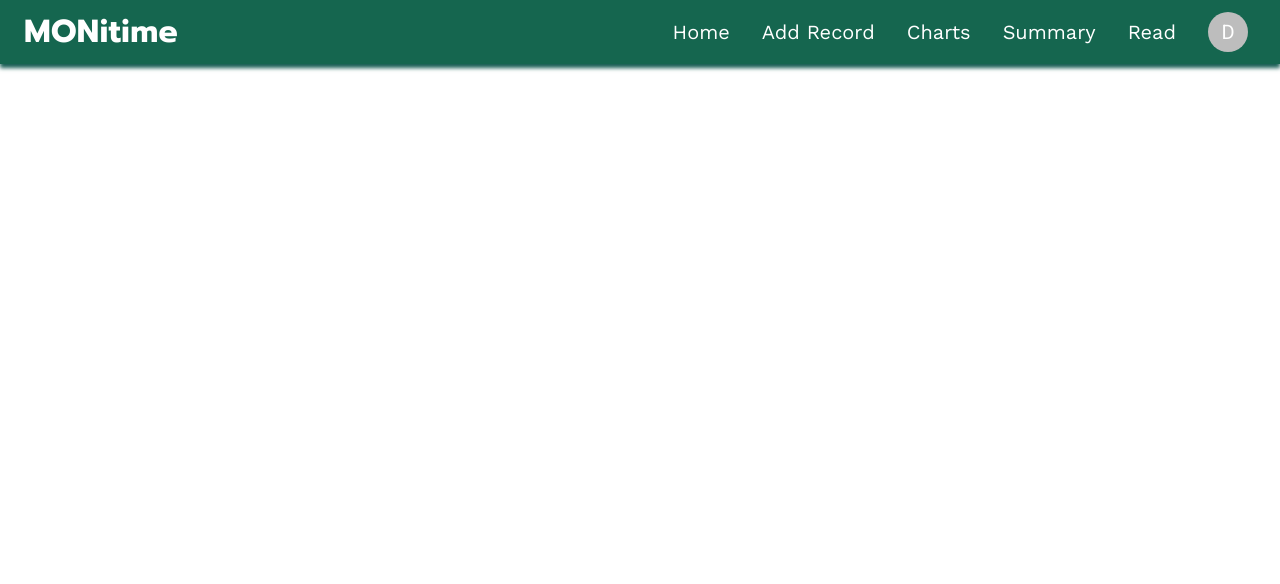
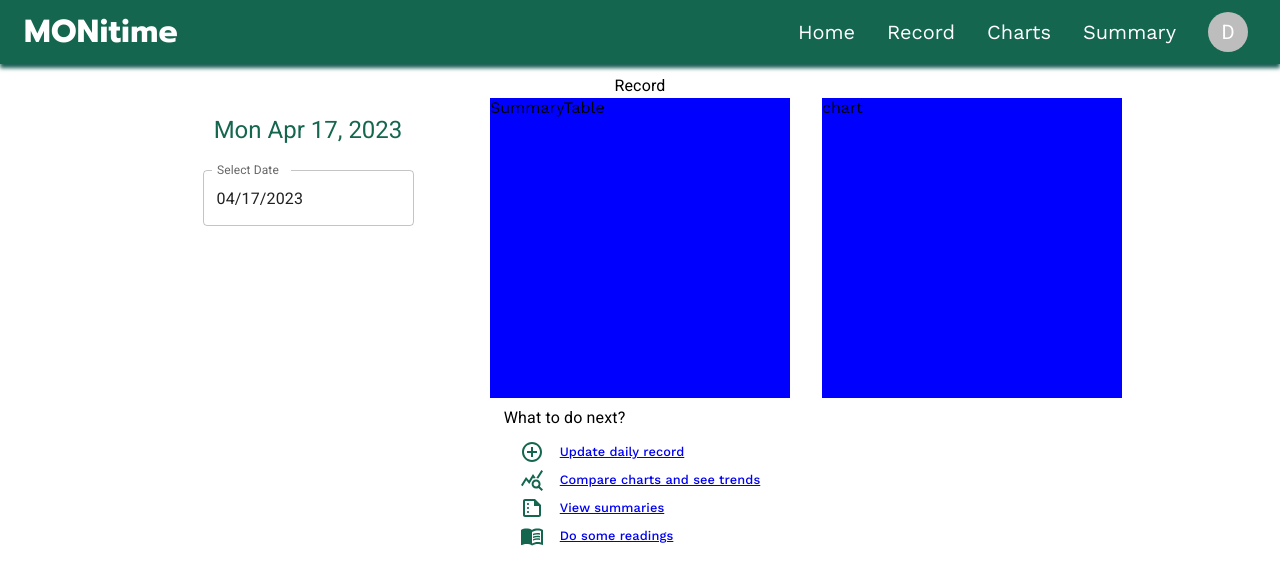
Before and after one commit to aramind/first-web-dev-portfolio, a React (Create React App) app in the folder p4-node-app/client/: page /record in a window 1280 px wide. Shown: the top 584 px of the page. Built offline with nearby package versions, Linux system fonts and the light colour scheme.

Commit message:
fix(minor) : fixing the layout of the form part, table, and chart display on the record page

```diff
--- a/p4-node-app/client/src/components/DatePickerComponent.js
+++ b/p4-node-app/client/src/components/DatePickerComponent.js
@@ -12,6 +12,7 @@ const DatePickerComponent = ({ selectedDate, setSelectedDate, focused }) => {
   return (
     <>
       <DatePicker
+        label={"Select Date"}
         value={selectedDate}
         onChange={handleDateChange}
         renderInput={(params) => (
@@ -21,9 +22,7 @@ const DatePickerComponent = ({ selectedDate, setSelectedDate, focused }) => {
             fullWidth
             style={{
               borderColor: muiTheme.palette.primary.main,
-            }}
-            InputLabelProps={{
-              placeholder: "Select Date",
+              justifyContent: "left",
             }}
           />
         )}
--- a/p4-node-app/client/src/components/navbar/NavBarLink.js
+++ b/p4-node-app/client/src/components/navbar/NavBarLink.js
@@ -5,6 +5,7 @@ import muiTheme from "../../muiTheme";
 const NavBarLink = ({ name, to }) => {
   return (
     <Link
+      to={to}
       color="inherit"
       underline="none"
       href={to}
--- a/p4-node-app/client/src/components/navbar/NavBarLinks.js
+++ b/p4-node-app/client/src/components/navbar/NavBarLinks.js
@@ -6,10 +6,10 @@ import UserMenu from "../user/UserMenu";
 
 const linkNames = [
   { name: "Home", to: "/" },
-  { name: "Add Record", to: "/" },
-  { name: "Charts", to: "/" },
-  { name: "Summary", to: "/" },
-  { name: "Read", to: "/" },
+  { name: "Record", to: "/record" },
+  { name: "Charts", to: "/charts" },
+  { name: "Summary", to: "/summary   " },
+  // { name: "Read", to: "/read        " },
 ];
 const NavBarLinks = () => {
   const {
--- a/p4-node-app/client/src/pages/RecordPage.js
+++ b/p4-node-app/client/src/pages/RecordPage.js
@@ -1,7 +1,123 @@
-import React from "react";
+import { Box, Stack, Toolbar, Typography } from "@mui/material";
+import React, { useState } from "react";
+import SideBar from "../components/sidebar/SideBar";
+import muiTheme from "../muiTheme";
+import DatePickerComponent from "../components/DatePickerComponent";
+import { format } from "date-fns-tz";
 
 const RecordPage = () => {
-  return <div>RecordPage</div>;
+  // date selected
+
+  const [selectedDate, setSelectedDate] = useState(new Date());
+  const formattedDate = format(selectedDate, "E MMM d, yyyy");
+
+  return (
+    <Box
+      alignItems={"center"}
+      width="100%"
+      display={"flex"}
+      flexDirection={"column"}
+    >
+      <Toolbar sx={{ marginBottom: "10px" }} />
+      {/* TODO: to remove once final na */}
+      <Typography>Record</Typography>
+      {/*TODO: Form Fields */}
+      <Box
+        sx={{
+          display: "flex",
+          justifyContent: "center",
+          alignItems: "flex-start",
+          flexWrap: "wrap",
+          gap: "1rem",
+          width: "95%", // default width for extra-small screens
+          // for medium and larger screens
+          [muiTheme.breakpoints.up("md")]: {
+            width: { md: "90%", lg: "90%", xl: "70%" },
+            gap: { md: "1rem", lg: "2rem", xl: "4rem" },
+            // justifyContent: "space-between",
+          },
+        }}
+        // border={"1px solid red"}
+      >
+        {/* Container for the Date picker with date */}
+        <Box
+          textAlign="center"
+          minWidth="300px"
+          alignItems={"center"}
+          // sx={{ gap: "rem", border: "1px solid red" }}
+        >
+          <Box
+            my={"1rem"}
+            width={"100%"}
+            sx={{
+              display: "flex",
+              justifyContent: "center",
+              alignItems: "center",
+
+              // border: "1px solid red",
+              color: muiTheme.palette.primary.main,
+            }}
+          >
+            <Typography
+              mb={1}
+              variant="h5"
+            >
+              {formattedDate}
+            </Typography>
+          </Box>
+          {/* TODO: place Date, and Date Picker */}
+
+          <Box
+            my={"1rem"}
+            width={"100%"}
+            sx={{
+              display: "flex",
+              justifyContent: "center",
+              alignItems: "center",
+
+              // border: "1px solid red",
+              color: muiTheme.palette.primary.main,
+            }}
+          >
+            <DatePickerComponent
+              selectedDate={selectedDate}
+              setSelectedDate={setSelectedDate}
+              focused={false}
+            />
+          </Box>
+        </Box>
+        {/*TODO: Summary Table */}
+        <Box
+          width="300px"
+          height="300px"
+          sx={{ backgroundColor: "blue" }}
+        >
+          SummaryTable
+        </Box>
+        {/*TODO: Charts */}
+        <Box
+          width="300px"
+          height="300px"
+          backgroundColor="blue"
+        >
+          chart
+        </Box>
+      </Box>
+      <Stack>
+        {/*TODO: save record button */}
+        {/*TODO: reset button */}
+      </Stack>
+      <Box
+        // sx={{ border: "1px solid red" }}
+        px={4}
+        py={1}
+        mb={4}
+      >
+        <Typography mb={1}>What to do next?</Typography>
+        <SideBar />
+      </Box>
+    </Box>
+  );
 };
 
 export default RecordPage;
--- a/p4-node-app/client/src/pages/home/WelcomeBackPage.js
+++ b/p4-node-app/client/src/pages/home/WelcomeBackPage.js
@@ -122,6 +122,7 @@ const WelcomeBackPage = () => {
                   alignItems: "center",
                   // border: "1px solid red",
                   px: "5px",
+                  color: muiTheme.palette.primary.main,
                 }}
               >
                 <Typography variant="h5">{formattedDate}</Typography>
```
Also changed, not shown: p4-node-app/client/src/components/form-record/Dropdown.js (added, +7 -0 lines).
